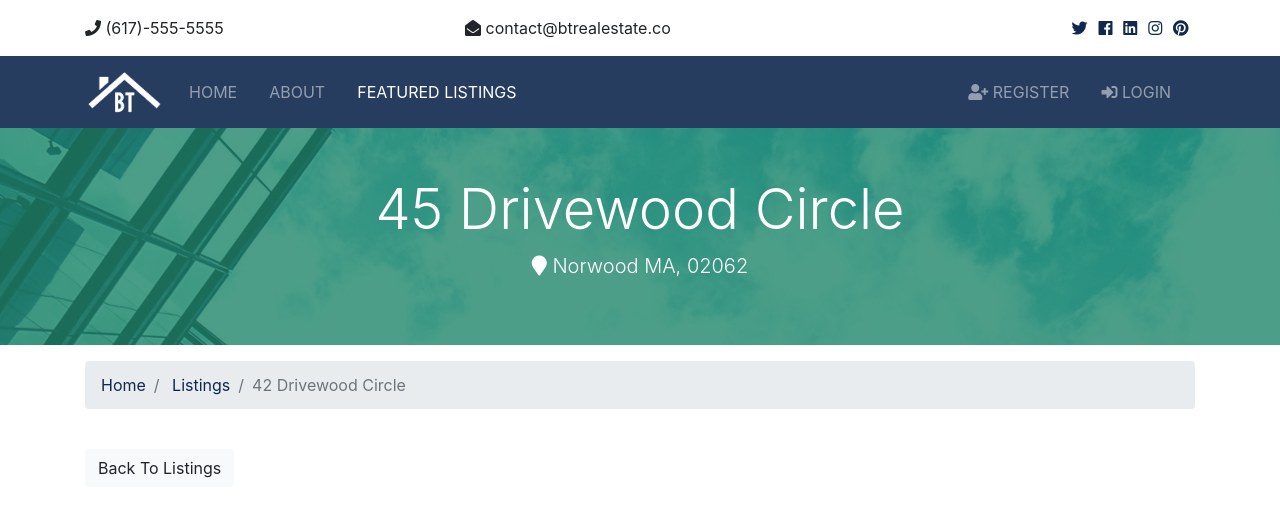
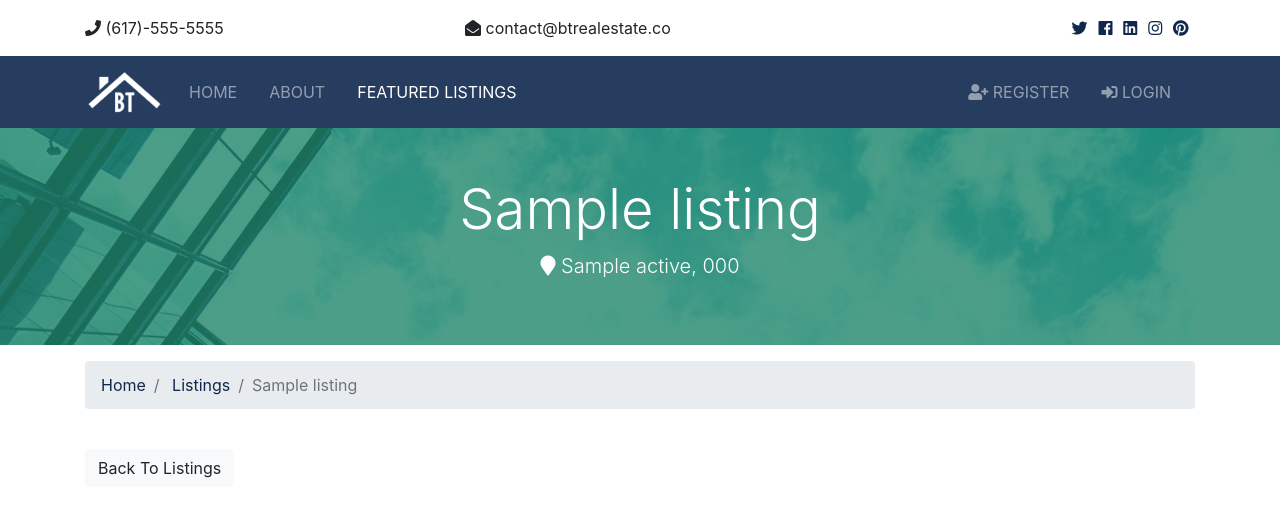
Before and after one commit to zayn785632/real-estate-business-application, a Django app: page /listings/1 in a window 1280 px wide. Shown: the top 508 px of the page. Run offline with Django 3.2, Linux system fonts and the light colour scheme; tables that the repository leaves empty hold one stand-in row (values such as "Sample post"); grey boxes marked "Sample" are stand-in pictures; some libraries are stand-ins or nearby versions.

Commit message:
added single listing page dynamically

```diff
--- a/listings/views.py
+++ b/listings/views.py
@@ -1,5 +1,5 @@
 from multiprocessing import context
-from django.shortcuts import render
+from django.shortcuts import get_object_or_404, render
 from .models import Listing
 from django.core.paginator import EmptyPage, PageNotAnInteger, Paginator
 def index(request):
@@ -16,7 +16,13 @@ def index(request):
 
 
 def listing(request, listing_id):
-    return render(request, 'listings/listing.html')
+    listing = get_object_or_404(Listing, pk=listing_id)
+
+    context = {
+        'listing': listing
+    }
+
+    return render(request, 'listings/listing.html', context)
 
 
 def search(request):
--- a/templates/listings/listing.html
+++ b/templates/listings/listing.html
@@ -7,9 +7,9 @@
     <div class="container">
       <div class="row text-center">
         <div class="col-md-12">
-          <h1 class="display-4">45 Drivewood Circle</h1>
+          <h1 class="display-4">{{listing.title}}</h1>
           <p class="lead">
-            <i class="fas fa-map-marker"></i> Norwood MA, 02062</p>
+            <i class="fas fa-map-marker"></i> {{listing.city}} {{listing.state}}, {{listing.zipcode}}</p>
         </div>
       </div>
     </div>
@@ -21,12 +21,12 @@
       <nav>
         <ol class="breadcrumb">
           <li class="breadcrumb-item">
-            <a href="index.html">Home</a>
+            <a href="{% url 'index' %}">Home</a>
           </li>
           <li class="breadcrumb-item">
-            <a href="listings.html">Listings</a>
+            <a href="{% url 'listings' %}">Listings</a>
           </li>
-          <li class="breadcrumb-item active">42 Drivewood Circle</li>
+          <li class="breadcrumb-item active">{{listing.title}}</li>
         </ol>
       </nav>
     </div>
@@ -35,63 +35,75 @@
   <!-- Listing -->
   <section id="listing" class="py-4">
     <div class="container">
-      <a href="listings.html" class="btn btn-light mb-4">Back To Listings</a>
+      <a href="{% url 'listings' %}" class="btn btn-light mb-4">Back To Listings</a>
       <div class="row">
         <div class="col-md-9">
           <!-- Home Main Image -->
-          <img src="assets/img/homes/home-1.jpg" alt="" class="img-main img-fluid mb-3">
+          <img src="{{listing.photo_main.url}}" alt="" class="img-main img-fluid mb-3">
           <!-- Thumbnails -->
           <div class="row mb-5 thumbs">
+            {% if listing.photo_1 %}
             <div class="col-md-2">
-              <a href="assets/img/homes/home-inside-1.jpg" data-lightbox="home-images">
-                <img src="assets/img/homes/home-inside-1.jpg" alt="" class="img-fluid">
+              <a href="{{listing.photo_1.url}}" data-lightbox="home-images">
+                <img src="{{listing.photo_1.url}}" alt="" class="img-fluid">
               </a>
             </div>
+            {% endif %}
+            {% if listing.photo_2 %}
             <div class="col-md-2">
-              <a href="assets/img/homes/home-inside-2.jpg" data-lightbox="home-images">
-                <img src="assets/img/homes/home-inside-2.jpg" alt="" class="img-fluid">
+              <a href="{{listing.photo_2.url}}" data-lightbox="home-images">
+                <img src="{{listing.photo_2.url}}" alt="" class="img-fluid">
               </a>
             </div>
+            {% endif %}
+            {% if listing.photo_3 %}
             <div class="col-md-2">
-              <a href="assets/img/homes/home-inside-3.jpg" data-lightbox="home-images">
-                <img src="assets/img/homes/home-inside-3.jpg" alt="" class="img-fluid">
+              <a href="{{listing.photo_3.url}}" data-lightbox="home-images">
+                <img src="{{listing.photo_3.url}}" alt="" class="img-fluid">
               </a>
             </div>
+            {% endif %}
+            {% if listing.photo_4 %}
             <div class="col-md-2">
-              <a href="assets/img/homes/home-inside-4.jpg" data-lightbox="home-images">
-                <img src="assets/img/homes/home-inside-4.jpg" alt="" class="img-fluid">
+              <a href="{{listing.photo_4.url}}" data-lightbox="home-images">
+                <img src="{{listing.photo_4.url}}" alt="" class="img-fluid">
               </a>
             </div>
+            {% endif %}
+            {% if listing.photo_5 %}
             <div class="col-md-2">
-              <a href="assets/img/homes/home-inside-5.jpg" data-lightbox="home-images">
-                <img src="assets/img/homes/home-inside-5.jpg" alt="" class="img-fluid">
+              <a href="{{listing.photo_5.url}}" data-lightbox="home-images">
+                <img src="{{listing.photo_5.url}}" alt="" class="img-fluid">
               </a>
             </div>
+            {% endif %}
+            {% if listing.photo_6 %}
             <div class="col-md-2">
-              <a href="assets/img/homes/home-inside-6.jpg" data-lightbox="home-images">
-                <img src="assets/img/homes/home-inside-6.jpg" alt="" class="img-fluid">
+              <a href="{{listing.photo_6.url}}" data-lightbox="home-images">
+                <img src="{{listing.photo_6.url}}" alt="" class="img-fluid">
               </a>
             </div>
           </div>
+          {% endif %}
           <!-- Fields -->
           <div class="row mb-5 fields">
             <div class="col-md-6">
               <ul class="list-group list-group-flush">
                 <li class="list-group-item text-secondary">
                   <i class="fas fa-money-bill-alt"></i> Asking Price:
-                  <span class="float-right">$490,000</span>
+                  <span class="float-right">${{listing.price | intcomma}}</span>
                 </li>
                 <li class="list-group-item text-secondary">
                   <i class="fas fa-bed"></i> Bedrooms:
-                  <span class="float-right">3</span>
+                  <span class="float-right">{{listing.bedrooms}}</span>
                 </li>
                 <li class="list-group-item text-secondary">
                   <i class="fas fa-bath"></i> Bathrooms:
-                  <span class="float-right">2</span>
+                  <span class="float-right">{{listing.bathrooms}}</span>
                 </li>
                 <li class="list-group-item text-secondary">
                   <i class="fas fa-car"></i> Garage:
-                  <span class="float-right">2
+                  <span class="float-right">{{listing.garage}}
                   </span>
                 </li>
               </ul>
@@ -100,20 +112,20 @@
               <ul class="list-group list-group-flush">
                 <li class="list-group-item text-secondary">
                   <i class="fas fa-th-large"></i> Square Feet:
-                  <span class="float-right">3200</span>
+                  <span class="float-right">{{listing.sqft}}</span>
                 </li>
                 <li class="list-group-item text-secondary">
                   <i class="fas fa-square"></i> Lot Size:
-                  <span class="float-right">2.5 Acres
+                  <span class="float-right">{{listing.lot_size}} Acres
                   </span>
                 </li>
                 <li class="list-group-item text-secondary">
                   <i class="fas fa-calendar"></i> Listing Date:
-                  <span class="float-right">8/30/2018</span>
+                  <span class="float-right">{{listing.list_date}}</span>
                 </li>
                 <li class="list-group-item text-secondary">
                   <i class="fas fa-bed"></i> Realtor:
-                  <span class="float-right">Kyle Brown
+                  <span class="float-right">{{listing.realtor}}
                   </span>
                 </li>
 
@@ -125,18 +137,16 @@
           <!-- Description -->
           <div class="row mb-5">
             <div class="col-md-12">
-              Lorem ipsum dolor sit amet consectetur adipisicing elit. Mollitia recusandae esse reiciendis officia omnis non rerum dicta
-              cupiditate nostrum molestias deserunt aut minus inventore animi atque, consequuntur ad fugit. Possimus culpa
-              blanditiis repellendus ipsa similique ullam, natus error dolor harum.
+             {{listing.description}}
             </div>
           </div>
         </div>
         <div class="col-md-3">
           <div class="card mb-3">
-            <img class="card-img-top" src="assets/img/realtors/kyle.jpg" alt="Seller of the month">
+            <img class="card-img-top" src="{{listing.realtor.photo.url}}" alt="">
             <div class="card-body">
               <h5 class="card-title">Property Realtor</h5>
-              <h6 class="text-secondary">Kyle Brown</h6>
+              <h6 class="text-secondary">{{listing.realtor}}</h6>
             </div>
           </div>
           <button class="btn-primary btn-block btn-lg" data-toggle="modal" data-target="#inquiryModal">Make An Inquiry</button>
```
